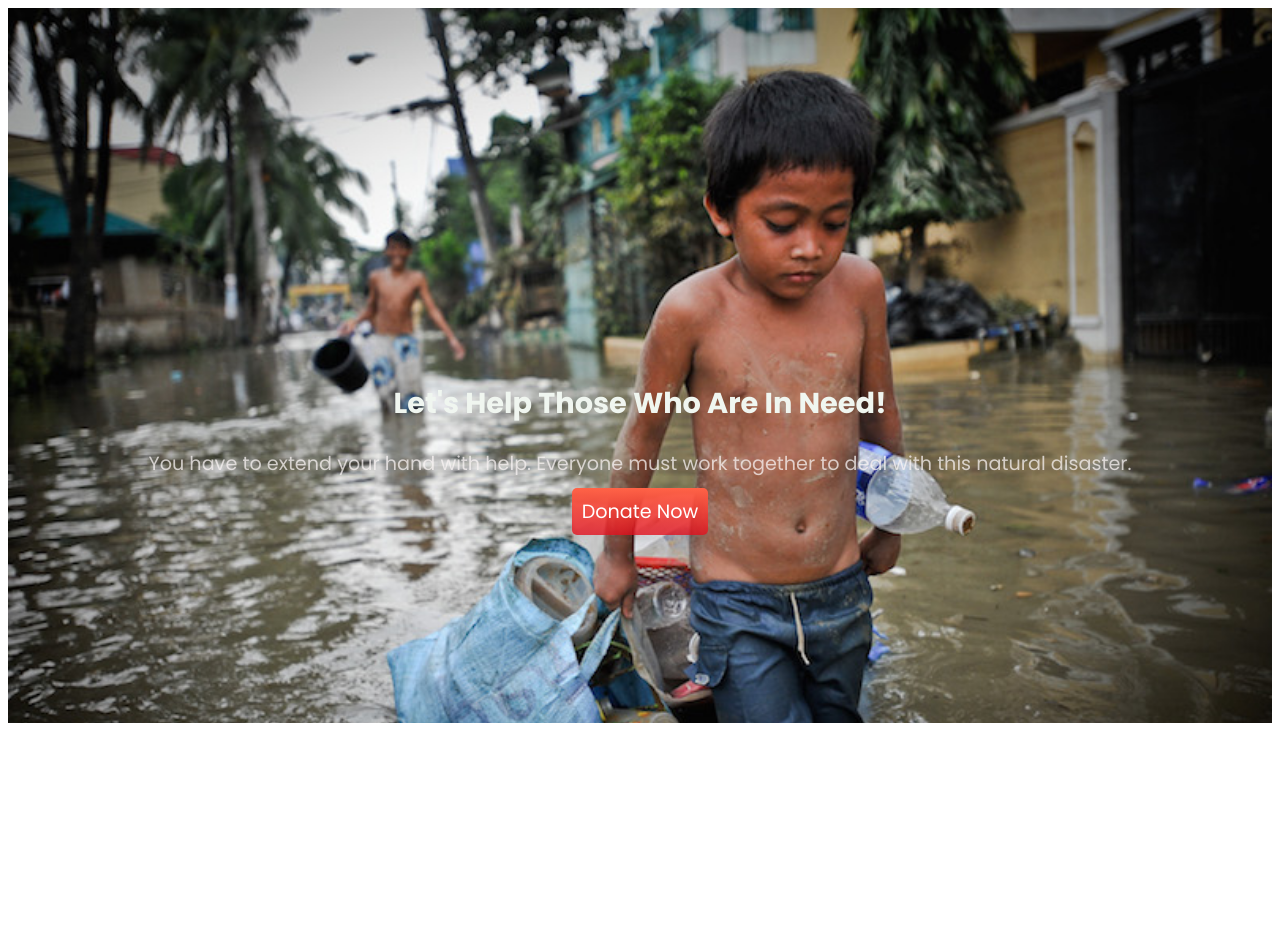
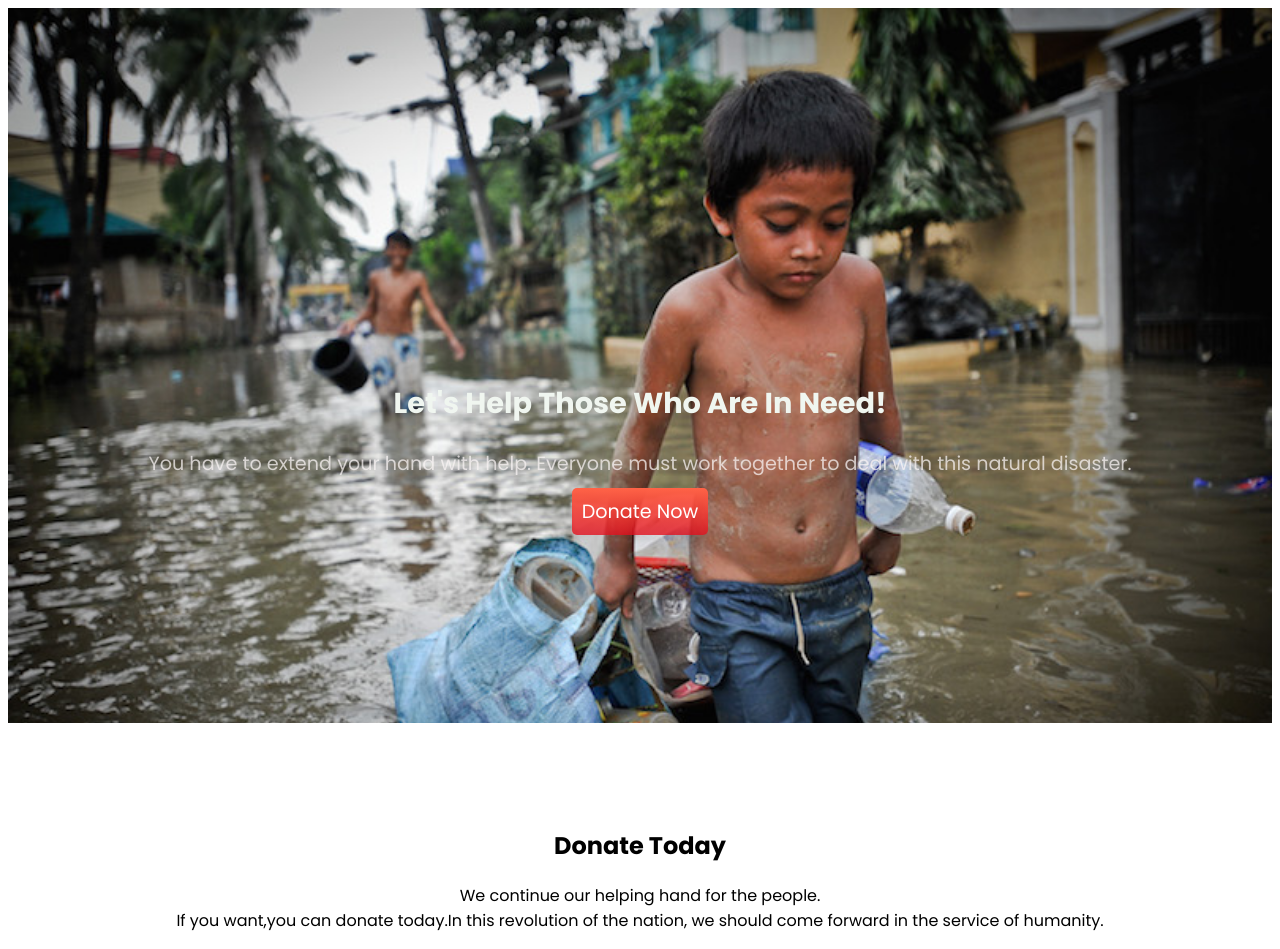
Before and after one commit to ashanur28/Donate-today, a plain HTML site: page index.html in a window 1280 px wide. Before the commit the page ends 800 px from the top, so only its background shows below. Drawn offline with Linux system fonts and the light colour scheme; a web font is replaced by a local one.

Commit message:
firstcommit

```diff
--- a/index.html
+++ b/index.html
@@ -31,6 +31,17 @@
         </div>
 
     </section>
+    <section>
+        <div class="help">
+            <h1>
+                Donate Today
+            </h1>
+            <p> We continue our helping hand for the people.<br />If you want,you can donate today.In this
+                revolution of the
+                nation, we should come forward in the service of humanity.</p>
+        </div>
+
+    </section>
 </body>
 
 </html>
--- a/style.css
+++ b/style.css
@@ -33,3 +33,8 @@ body {
     padding: 10px 10px;
     border-radius: 5px;
 }
+
+.help {
+    padding-top: 85px;
+    text-align: center;
+}
```
